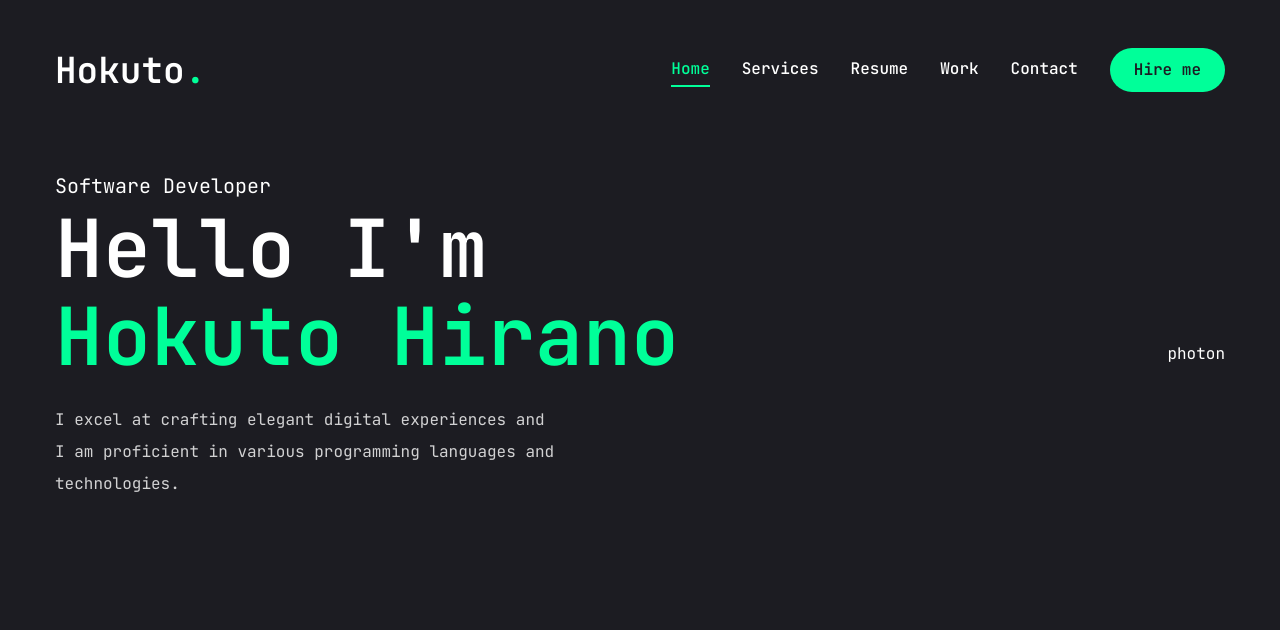
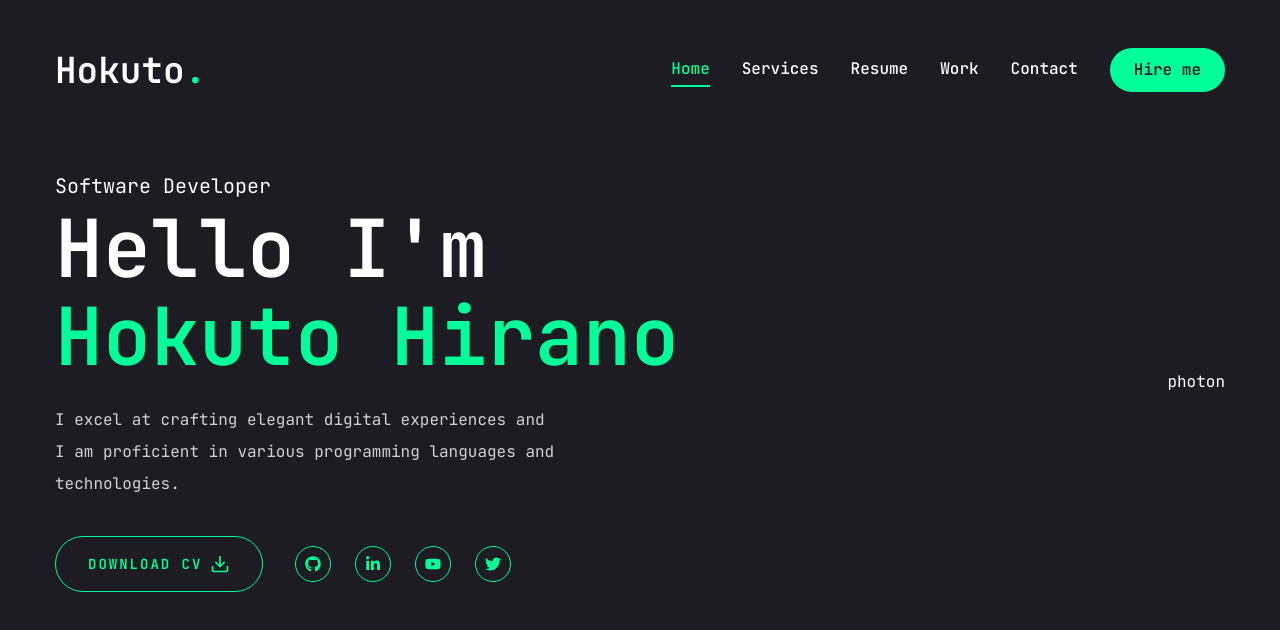
Before and after one commit to hkthirano/portfolio, a Next.js app: page / in a window 1280 px wide. Shown: the top 630 px of the page. Built offline with nearby package versions, Linux system fonts and the light colour scheme.

Commit message:
feat: Add social media icons to Home page

```diff
--- a/app/page.tsx
+++ b/app/page.tsx
@@ -1,3 +1,9 @@
+import { Button } from "@/components/ui/button";
+import { FiDownload } from "react-icons/fi";
+
+// components
+import Social from "@/components/Social";
+
 const Home = () => {
   return <section className="h-full">
     <div className="container mx-auto h-full">
@@ -11,6 +17,22 @@
           <p className="max-w-[500px] mb-9 text-white/80">
             I excel at crafting elegant digital experiences and I am proficient in various programming languages and technologies.
           </p>
+          {/* btn and socials */}
+          <div className="flex flex-col xl:flex-row items-center gap-8">
+            <Button
+              variant="outline"
+              size="lg"
+              className="uppercase flex items-center gap-2"
+            >
+              <span>Download CV</span>
+              <FiDownload className="text-xl" />
+            </Button>
+            <div className="mb-8 xl:mb-0">
+              <Social
+                containerSytles="flex gap-6"
+                iconStyles="w-9 h-9 border border-accent rounded-full flex justify-center items-center text-accent text-base hover:bg-accent hover:text-primaly hover:transition-all duration-500" />
+            </div>
+          </div>
         </div>
         {/* photon */}
         <div>photon</div>
--- /dev/null
+++ b/components/Social.tsx
@@ -0,0 +1,32 @@
+import Link from "next/link";
+
+import { FaGithub, FaLinkedinIn, FaYoutube, FaTwitter } from "react-icons/fa";
+
+const socials = [
+    { icon: <FaGithub />, path: "" },
+    { icon: <FaLinkedinIn />, path: "" },
+    { icon: <FaYoutube />, path: "" },
+    { icon: <FaTwitter />, path: "" },
+];
+
+// Social props interfase
+interface SocialProps {
+    containerSytles: string;
+    iconStyles: string;
+}
+
+const Social = ({ containerSytles, iconStyles }: SocialProps) => {
+    return (
+        <div className={containerSytles}>
+            {socials.map((item, index) => {
+                return (
+                    <Link key={index} href={item.path} className={iconStyles}>
+                        {item.icon}
+                    </Link>
+                )
+            })}
+        </div>
+    )
+};
+
+export default Social;
```
